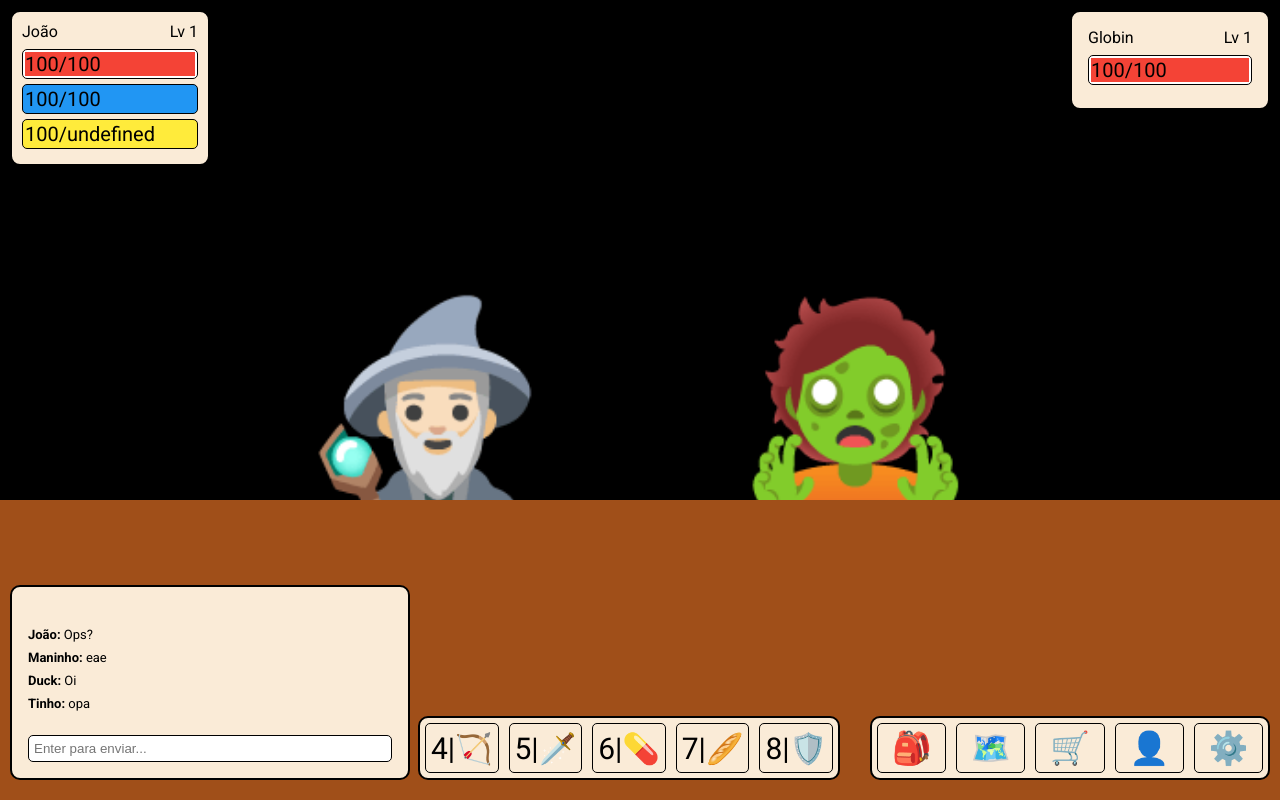
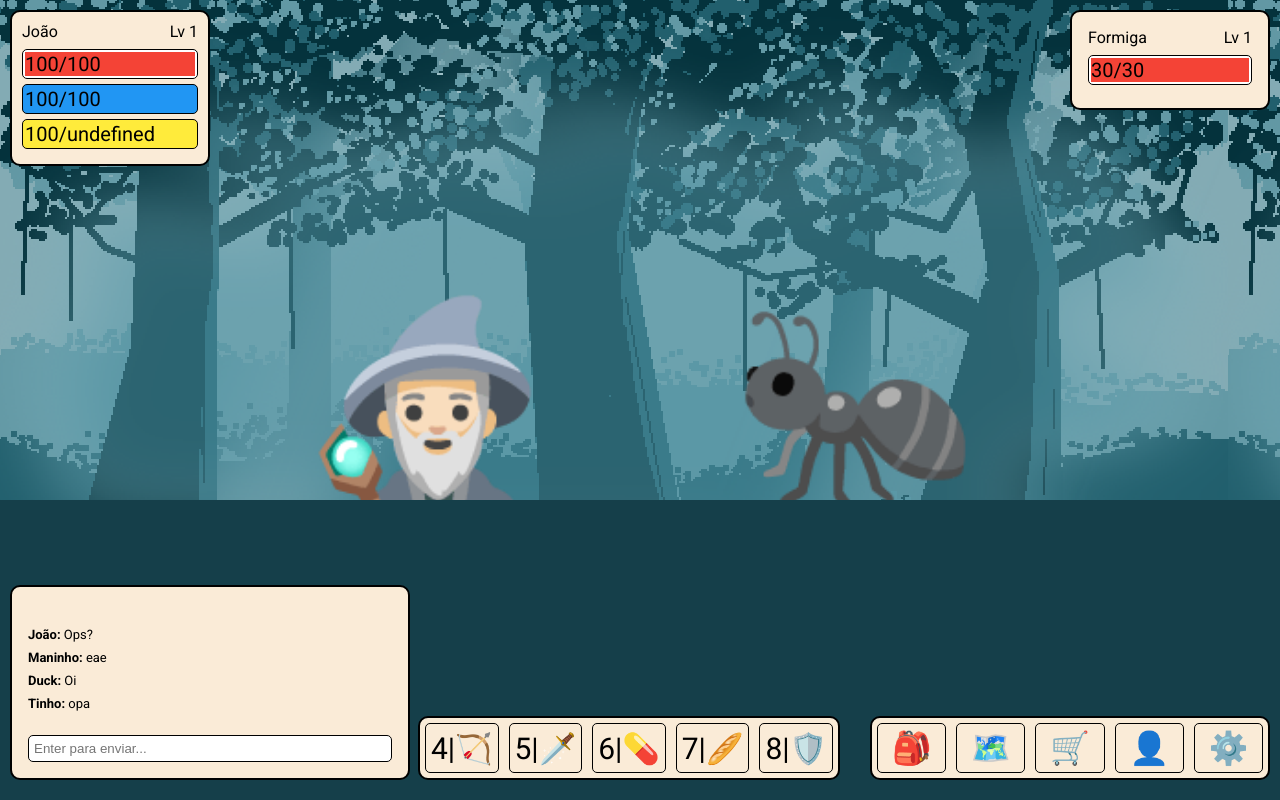
Before and after one commit to JoaoOdonnell/Projeto-RPG-2D, a FastAPI app: page / in a window 1280 px wide. Run offline with FastAPI, Linux system fonts and the light colour scheme.

Commit message:
Adiconando mais inimigos

```diff
--- a/static/CSS/UI-CSS/general-ui.css
+++ b/static/CSS/UI-CSS/general-ui.css
@@ -13,6 +13,7 @@
 
 .stats-bar-fill.hp {
   background-color: #f44336;
+  transition: width 0.3s ease-in-out;
 }
 
 .stats-bar.mana {
--- a/static/CSS/base.css
+++ b/static/CSS/base.css
@@ -42,6 +42,7 @@
 /* Base game UI */
 .game-container {
   position: fixed;
+  background-image: url("../img/background.png");
   left: 0;
   top: 0;
   width: 100%;
--- a/static/CSS/game.css
+++ b/static/CSS/game.css
@@ -4,7 +4,7 @@
   left: 0;
   height: 300px;
   width: 100%;
-  background-color: rgb(160, 79, 25);
+  background-color: #153f4a;
 }
 
 .entity {
@@ -20,6 +20,7 @@
 .enemy {
   right: 300px;
   animation: move-enemy 2s linear infinite;
+  cursor: pointer;
 }
 
 @keyframes move-enemy {
--- a/static/js/battle.js
+++ /dev/null
@@ -1,3 +0,0 @@
-const attackEnemy = () => {
-  window.player.attack(window.enemy);
-};
--- a/static/js/enemy.js
+++ b/static/js/enemy.js
@@ -1,20 +1,43 @@
 class Enemy {
-  constructor(name, level, hp, hpMax, damage, delayAttack) {
+  constructor(name, level, icon, hp, hpMax, damage, delayAttack) {
     this.name = name;
     this.level = level;
+    this.icon = icon;
     this.hp = hp;
     this.hpMax = hpMax;
     this.damage = damage;
     this.delayAttack = delayAttack;
+    this.attackInterval = null;
+    this.initEnemy();
   }
+
+
+  initEnemy() {
+    this.autoAttack();
+  }
+
+
+  autoAttack() {
+    this.attackInterval = setInterval(() => {
+      window.player.hp -= this.damage;
+    }, this.delayAttack * 1000);
+  }
+
+  stopEvents() {
+    clearInterval(this.attackInterval);
+  }
+
 
   draw() {
     // name
     document.querySelector("#enemy-name").innerText = this.name;
     // level
     document.querySelector("#enemy-level").innerText = `Lv ${this.level}`;
-    // fill
+    // hp
     document.querySelector(".enemy-panel .stats-bar-fill.hp").style.width = `${(this.hp / this.hpMax) * 100}%`;
     document.querySelector(".enemy-panel .stats-bar-fill.hp").innerText = `${this.hp}/${this.hpMax}`;
+
+    // icon
+    document.querySelector(".entity.enemy").innerText = this.icon;
   }
 }
--- a/static/js/events.js
+++ b/static/js/events.js
@@ -1,3 +1,3 @@
 document.querySelector(".entity.enemy").addEventListener("mousedown", (e) => {
-  attackEnemy();
+  window.player.attack(window.enemy);
 });
--- a/static/js/game.js
+++ b/static/js/game.js
@@ -1,7 +1,18 @@
 window.player = new Player("João", 1, 100, 100, 100, 100, 0, 100, 10, 1);
-window.enemy = new Enemy("Globin", 1, 100, 100, 10, 1);
+window.enemy = getCurrentMonster();
 
 setInterval(() => {
   window.player.draw();
   window.enemy.draw();
+
+  if (window.player.hp <= 0 || window.enemy.hp <= 0) {
+    window.enemy.stopEvents();
+  }
+
+  if (window.enemy.hp <= 0) {
+    window.player.exp += 10;
+    window.player.checkLevelUp();
+    currentMonster++;
+    window.enemy = getCurrentMonster();
+  }
 }, 1000 / 60);
--- /dev/null
+++ b/static/js/monster.js
@@ -0,0 +1,38 @@
+const MONSTERS = [
+    {
+    name: "Formiga",
+    icon: "🐜",
+    level: 1,
+    hp: 30,
+    hpMax:  30,
+    damage: 2,
+    delayAttack: 1
+    },
+    {
+    name: "Escorpião",
+    icon: "🦂",
+    level: 2,
+    hp: 45,
+    hpMax:  45,
+    damage: 4,
+    delayAttack: .8
+    },
+    {
+    name: "Cobra",
+    icon: "🐍",
+    level: 5,
+    hp: 60,
+    hpMax:  60,
+    damage: 10,
+    delayAttack: 1
+    },
+    {
+    name: "Troll",
+    icon: "🧌",
+    level: 8,
+    hp: 1000,
+    hpMax: 1000,
+    damage: 25,
+    delayAttack: 2
+}
+]
--- a/static/js/player.js
+++ b/static/js/player.js
@@ -18,23 +18,22 @@
     this.isAttacking = true;
     setTimeout(() => {
       entity.hp -= this.damage;
-      console.log("enemy hp: ", entity.hp);
       this.isAttacking = false;
-    }, this.delayAttack);
+    }, this.delayAttack * 1000);
   }
 
   draw() {
-    // name
-    document.querySelector("#user-name").innerText = this.name;
-
-    // level
-    document.querySelector("#user-level").innerText = `Lv ${this.level}`;
-    // fill
-    document.querySelector(".user-panel .stats-bar-fill.hp").style.width = `${(this.hp / this.hpMax) * 100}%`;
-    document.querySelector(".user-panel .stats-bar-fill.hp").innerText = `${this.hp}/${this.hpMax}`;
     // mana
     document.querySelector(".user-panel .stats-bar.mana").innerText = `${this.mana}/${this.manaMax}`;
     // exp
     document.querySelector(".user-panel .stats-bar.exp").innerText = `${this.exp}/${this.expMax}`;
   }
+
+  checkLevelUp() {
+    if (this.exp >= this.expMax) {
+      this.level++;
+      this.exp = 0;
+      this.expMax = this.expMax * 2;
+    }
+  }
 }
--- /dev/null
+++ b/static/js/utils.js
@@ -0,0 +1,13 @@
+let currentMonster = 0;
+const getCurrentMonster = () => {
+    const monster = MONSTERS[currentMonster];
+    return new Enemy (
+        monster.name,
+        monster.level,
+        monster.icon,
+        monster.hp,
+        monster.hpMax,
+        monster.damage,
+        monster.delayAttack
+    );
+}
--- a/templates/game/game.html
+++ b/templates/game/game.html
@@ -1,3 +1,3 @@
 <div class="entity player">🧙🏻‍♂</div>
-<div class="entity enemy">🧟</div>
+<div class="entity enemy"></div>
 <div class="floor"></div>
--- a/templates/index.html
+++ b/templates/index.html
@@ -45,8 +45,9 @@
     </div>
 
     <script src="{{ url_for('static', path='js/player.js') }}"></script>
+    <script src="{{ url_for('static', path='js/utils.js') }}"></script>
+    <script src="{{ url_for('static', path='js/monster.js') }}"></script>
     <script src="{{ url_for('static', path='js/enemy.js') }}"></script>
-    <script src="{{ url_for('static', path='js/battle.js') }}"></script>
     <script src="{{ url_for('static', path='js/game.js') }}"></script>
     <script src="{{ url_for('static', path='js/events.js') }}"></script>
   </body>
--- a/templates/ui/enemy_panel.html
+++ b/templates/ui/enemy_panel.html
@@ -1,6 +1,6 @@
 <div class="ui-card enemy-panel">
   <div class="flex flex-between mb">
-    <div id="enemy-name">Globin</div>
+    <div id="enemy-name">Zumbi</div>
     <div id="enemy-level">Lv 1</div>
   </div>
   <div class="flex">
```
Also changed, not shown: static/img/background.png (added).
